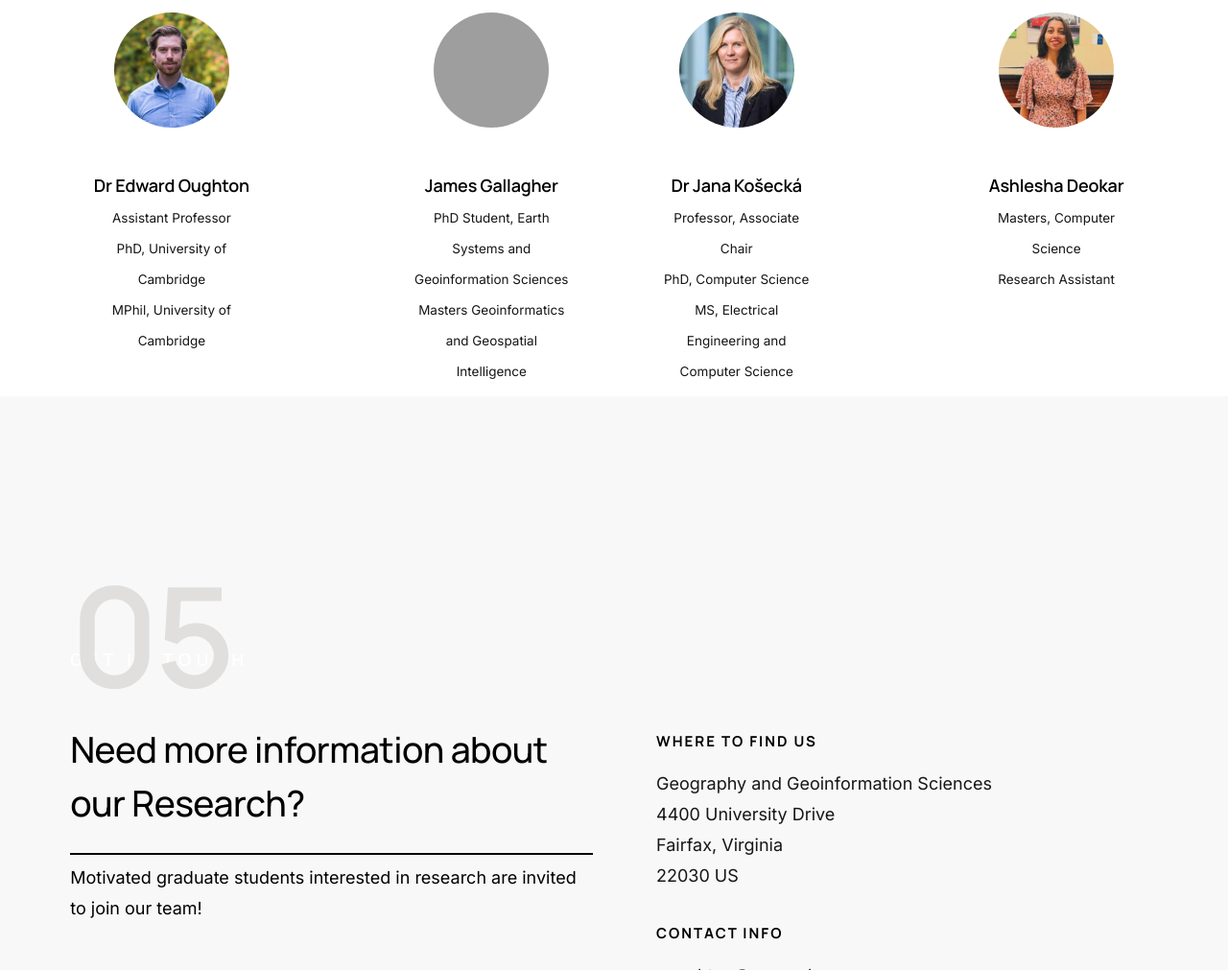
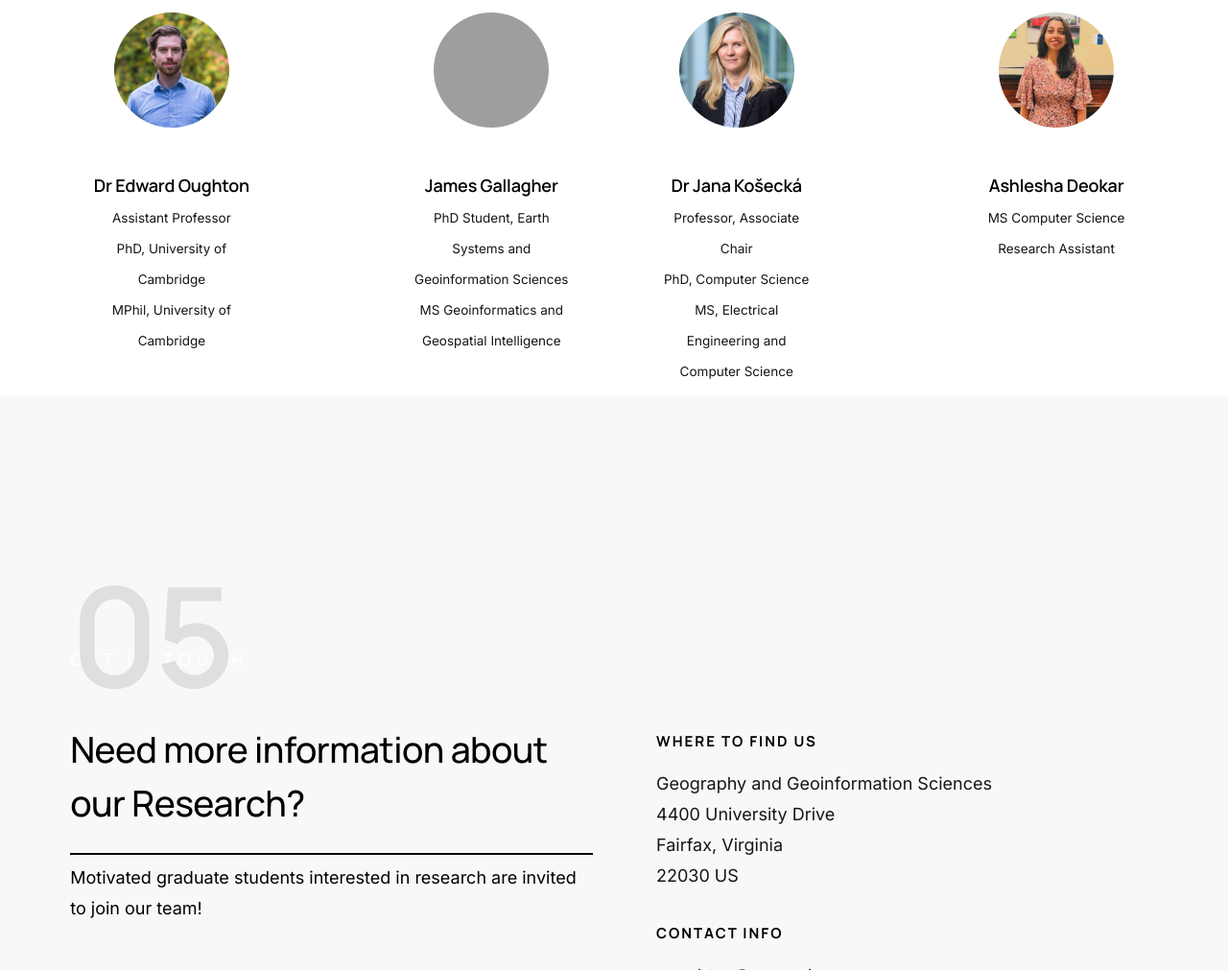
Before and after one commit to ashleshadeokar/DroneGrid, a website: page index.html in a window 1280 px wide. Shown: the part 5953-6964 px from the top of the page at 96% size. Drawn offline with nearby package versions, Linux system fonts and the light colour scheme; some packages are replaced by stand-ins of ours; grey boxes are pictures that could not be loaded; a script that the page names is missing.

Commit message:
deg update

```diff
--- a/index.html
+++ b/index.html
@@ -546,7 +546,7 @@
             </div>
             <h3 class="team-list__name">James Gallagher</h3>
             <p class="team-list__role">PhD Student, Earth Systems and Geoinformation Sciences </p>
-            <p class="team-list__role">Masters Geoinformatics and Geospatial Intelligence </p>
+            <p class="team-list__role">MS Geoinformatics and Geospatial Intelligence </p>
 
             <!-- <p class="team-list__role">U.S. Army Intelligence Officer</p> -->
         </div> <!-- end team-list__item -->
@@ -566,7 +566,7 @@
                 <img src="images/ash.png" alt="Team Member">
             </div>
             <h3 class="team-list__name">Ashlesha Deokar</h3>
-            <p class="team-list__role">Masters, Computer Science</p>
+            <p class="team-list__role">MS Computer Science</p>
             <p class="team-list__role">Research Assistant</p>
         </div> <!-- end team-list__item -->
 
```
